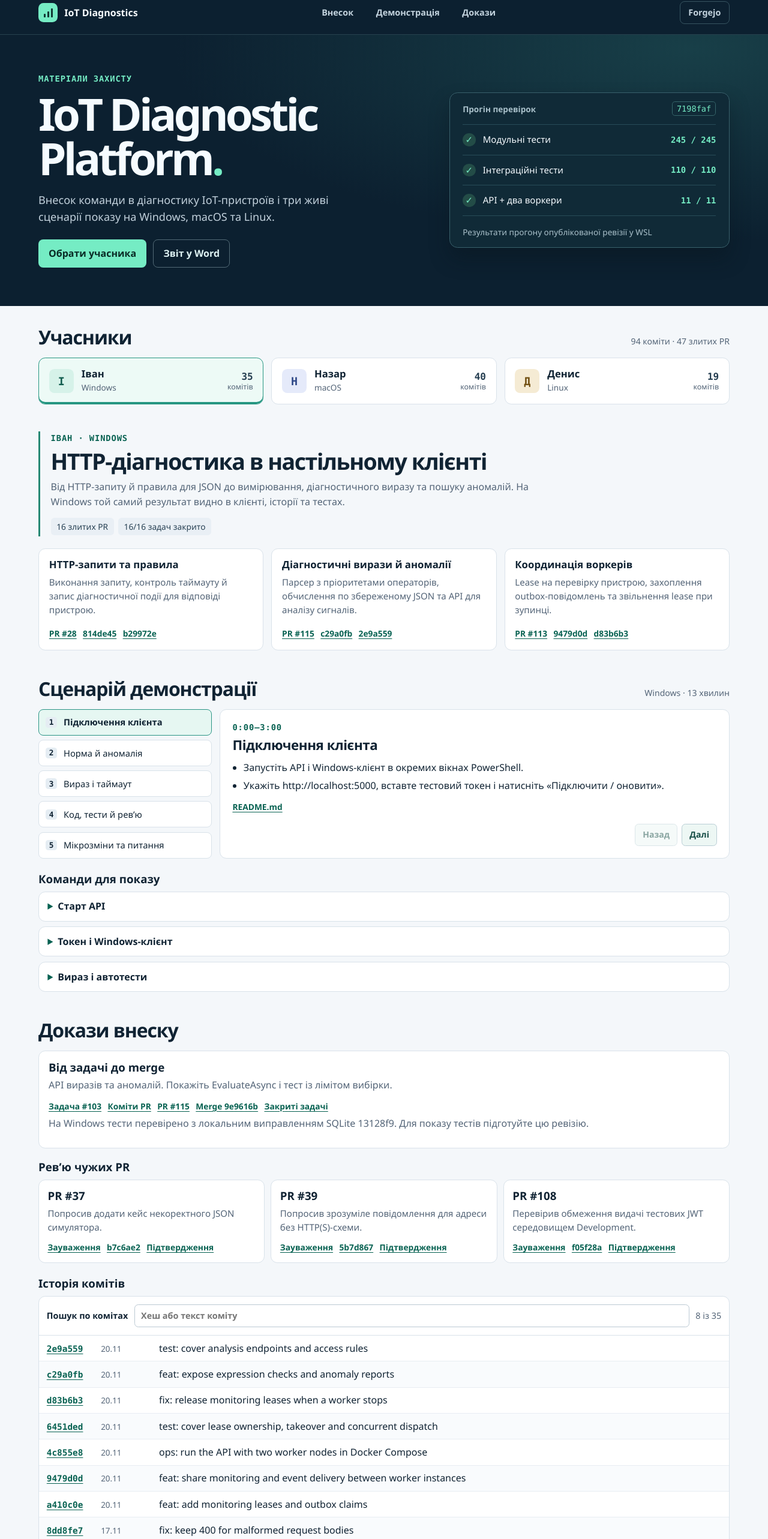
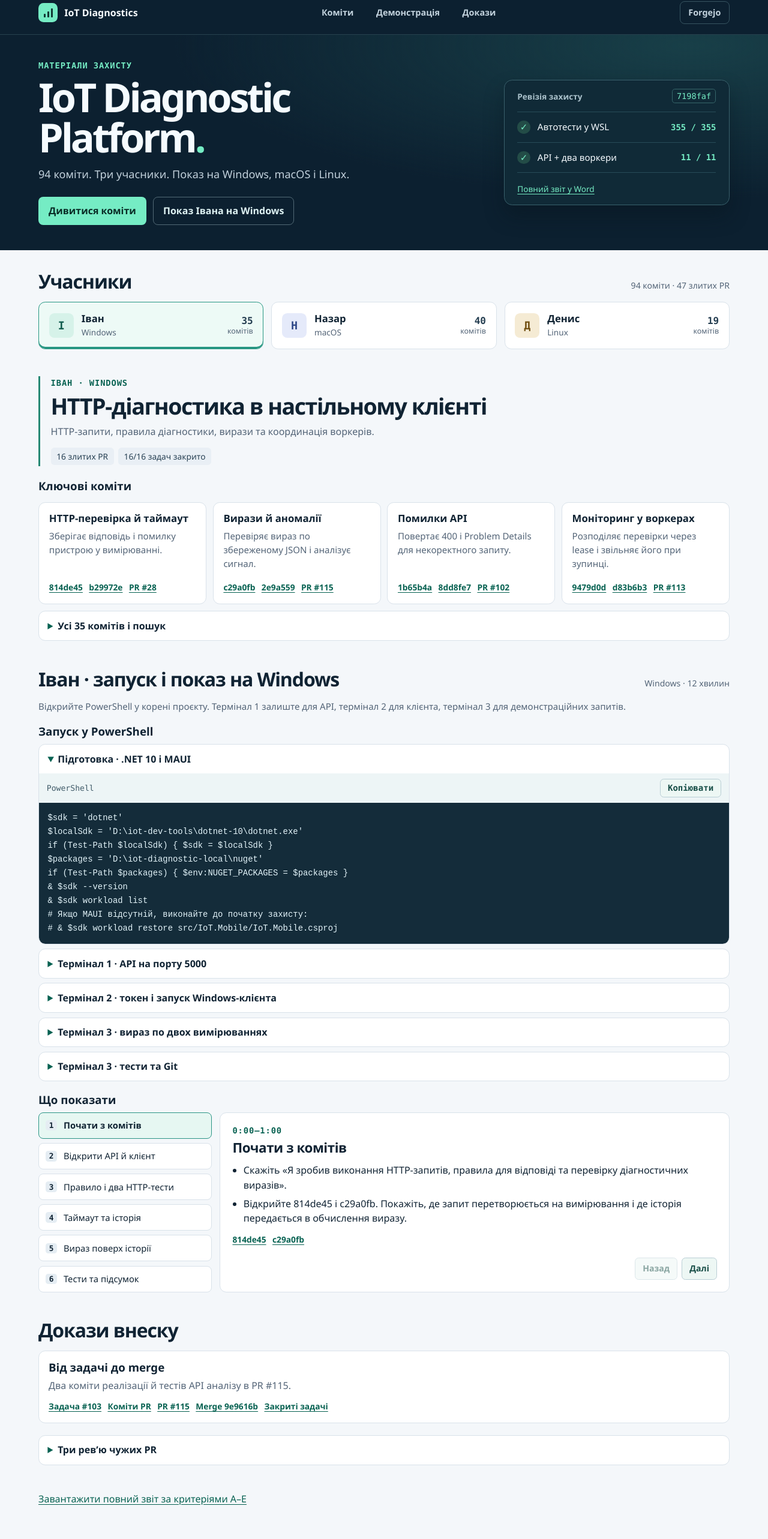
Before and after one commit to IvanBorovykov/mpp-defense, a plain HTML site: page iot-android/index.html in a window 1280 px wide. Shown: the part 15-2580 px from the top of the page at 60% size. Drawn offline with Linux system fonts and the light colour scheme.

Commit message:
Lead with commits and expand Ivan Windows demo

```diff
--- a/iot-android/app.js
+++ b/iot-android/app.js
@@ -55,9 +55,10 @@ function renderStage() {
   get('next-stage').disabled = step === stages.length - 1;
 }
 
-function renderCommands(commands) {
-  get('commands').replaceChildren(...commands.map(({ title, platform, text }) => {
+function renderCommands(commands, openFirst) {
+  get('commands').replaceChildren(...commands.map(({ title, platform, text }, index) => {
     const details = element('details');
+    details.open = openFirst && index === 0;
     const bar = element('div', '', 'cmd-head');
     const copy = element('button', 'Копіювати', 'copy');
     const code = element('code', text);
@@ -121,7 +122,11 @@ function select(key, updateUrl = true) {
   get('person-intro').textContent = person.intro;
   get('person-metrics').replaceChildren(element('span', `${person.prs} злитих PR`), element('span', `${person.tasks} задач закрито`));
   get('work').replaceChildren(...facts(person.work, 'work-card'));
-  get('demo-info').textContent = `${person.platform} · 13 хвилин`;
+  get('archive-title').textContent = `Усі ${person.commits.length} комітів і пошук`;
+  get('demo-title').textContent = key === 'ivan' ? 'Іван · запуск і показ на Windows' : 'Сценарій демонстрації';
+  get('demo-info').textContent = `${person.platform} · ${person.duration}`;
+  get('demo-note').textContent = person.note;
+  get('commands-title').textContent = key === 'ivan' ? 'Запуск у PowerShell' : 'Команди';
   get('stages').replaceChildren(...person.stages.map(({ title }, index) => {
     const item = element('li');
     const button = element('button');
@@ -132,12 +137,11 @@ function select(key, updateUrl = true) {
     return item;
   }));
   renderStage();
-  renderCommands(person.commands);
+  renderCommands(person.commands, key === 'ivan');
   get('primary-chain').replaceChildren(
     element('h3', 'Від задачі до merge'),
     element('p', person.chain.detail),
-    links([...person.chain.links, ['Закриті задачі', person.issuesUrl]]),
-    element('p', person.note)
+    links([...person.chain.links, ['Закриті задачі', person.issuesUrl]])
   );
   get('reviews').replaceChildren(...facts(person.reviews, 'review'));
   renderCommits();
--- a/iot-android/index.html
+++ b/iot-android/index.html
@@ -6,9 +6,9 @@
   <meta name="theme-color" content="#0c2030">
   <meta name="description" content="Особистий внесок Івана, Назара й Дениса в IoT Diagnostic Platform. Коміти, рев’ю та сценарії захисту на Windows, macOS і Linux.">
   <title>IoT Diagnostic Platform · Матеріали захисту</title>
-  <link rel="stylesheet" href="./styles.css">
-  <script defer src="./evidence.js"></script>
-  <script defer src="./app.js"></script>
+  <link rel="stylesheet" href="./styles.css?v=commits">
+  <script defer src="./evidence.js?v=commits"></script>
+  <script defer src="./app.js?v=commits"></script>
 </head>
 <body>
   <a class="skip" href="#participants">До учасників</a>
@@ -16,7 +16,7 @@
     <div class="frame header-inner">
       <a href="./" class="brand"><span class="brand-mark" aria-hidden="true"><i></i><i></i><i></i></span> IoT Diagnostics</a>
       <nav aria-label="Розділи матеріалів">
-        <a href="#contribution">Внесок</a>
+        <a href="#commits">Коміти</a>
         <a href="#demo">Демонстрація</a>
         <a href="#evidence">Докази</a>
       </nav>
@@ -29,19 +29,18 @@
       <div class="frame hero-layout">
         <div>
           <p class="kicker">Матеріали захисту</p>
-          <h1 id="title">IoT Diagnostic<br>Platform<span>.</span></h1>
-          <p class="hero-copy">Внесок команди в діагностику IoT-пристроїв і три живі сценарії показу на Windows, macOS та Linux.</p>
+          <h1 id="title">IoT Diagnostic Platform<span>.</span></h1>
+          <p class="hero-copy">94 коміти. Три учасники. Показ на Windows, macOS і Linux.</p>
           <div class="hero-actions">
-            <a class="primary" href="#participants">Обрати учасника</a>
-            <a class="secondary" href="./iot-defense-report.docx" download>Звіт у Word</a>
+            <a class="primary" href="#commits">Дивитися коміти</a>
+            <a class="secondary" href="?participant=ivan#demo">Показ Івана на Windows</a>
           </div>
         </div>
-        <aside class="verification" aria-label="Результати перевірки">
-          <div class="verification-head"><span>Прогін перевірок</span><a href="https://git.cvv-sandbox.eu.cc/Nazar/iot-diagnostic/commit/7198faf5999718bc87c5e4a0b99be4c6899aee0d">7198faf</a></div>
-          <div class="test-row"><span class="check" aria-hidden="true">✓</span><span>Модульні тести</span><strong>245 / 245</strong></div>
-          <div class="test-row"><span class="check" aria-hidden="true">✓</span><span>Інтеграційні тести</span><strong>110 / 110</strong></div>
+        <aside class="verification" aria-label="Опублікована ревізія">
+          <div class="verification-head"><span>Ревізія захисту</span><a href="https://git.cvv-sandbox.eu.cc/Nazar/iot-diagnostic/commit/7198faf5999718bc87c5e4a0b99be4c6899aee0d">7198faf</a></div>
+          <div class="test-row"><span class="check" aria-hidden="true">✓</span><span>Автотести у WSL</span><strong>355 / 355</strong></div>
           <div class="test-row"><span class="check" aria-hidden="true">✓</span><span>API + два воркери</span><strong>11 / 11</strong></div>
-          <div class="verification-foot">Результати прогону опублікованої ревізії у WSL</div>
+          <div class="verification-foot"><a href="./iot-defense-report.docx" download>Повний звіт у Word</a></div>
         </aside>
       </div>
     </section>
@@ -66,11 +65,26 @@
             <p id="person-intro"></p>
             <div id="person-metrics" class="metrics"></div>
           </div>
-          <div id="work" class="work-grid"></div>
+          <div id="commits" class="commit-section">
+            <div class="section-lead"><h3>Ключові коміти</h3></div>
+            <div id="work" class="work-grid"></div>
+            <details class="archive">
+              <summary id="archive-title">Уся історія комітів</summary>
+              <div class="commit-panel">
+                <div class="searchbar"><label for="commit-search">Пошук</label><input type="search" id="commit-search" placeholder="Хеш або текст коміту" autocomplete="off"><output id="commit-count" for="commit-search"></output></div>
+                <ul id="commit-list" class="commits" aria-label="Коміти учасника"></ul>
+                <button type="button" id="expand-commits" class="expand">Усі коміти</button>
+              </div>
+            </details>
+          </div>
         </section>
 
         <section id="demo" class="report-section" aria-labelledby="demo-title">
           <div class="section-lead"><h2 id="demo-title">Сценарій демонстрації</h2><span id="demo-info"></span></div>
+          <p id="demo-note" class="demo-note"></p>
+          <h3 id="commands-title" class="commands-heading">Команди для запуску</h3>
+          <div id="commands" class="commands"></div>
+          <h3 class="stages-heading">Що показати</h3>
           <div class="demo-grid">
             <ol class="stage-list" id="stages" aria-label="Етапи виступу"></ol>
             <div class="stage" id="stage-panel">
@@ -81,34 +95,16 @@
               <div class="stage-nav"><button type="button" id="prev-stage">Назад</button><button type="button" id="next-stage">Далі</button></div>
             </div>
           </div>
-          <h3 class="commands-heading">Команди для показу</h3>
-          <div id="commands" class="commands"></div>
         </section>
 
         <section id="evidence" class="report-section" aria-labelledby="evidence-title">
           <div class="section-lead"><h2 id="evidence-title">Докази внеску</h2></div>
           <div id="primary-chain" class="chain"></div>
-          <h3>Рев’ю чужих PR</h3>
-          <div id="reviews" class="reviews"></div>
-          <h3 class="commits-heading">Історія комітів</h3>
-          <div class="commit-panel">
-            <div class="searchbar"><label for="commit-search">Пошук по комітах</label><input type="search" id="commit-search" placeholder="Хеш або текст коміту" autocomplete="off"><output id="commit-count" for="commit-search"></output></div>
-            <ul id="commit-list" class="commits" aria-label="Коміти учасника"></ul>
-            <button type="button" id="expand-commits" class="expand">Усі коміти</button>
-          </div>
+          <details class="archive"><summary>Три рев’ю чужих PR</summary><div id="reviews" class="reviews"></div></details>
         </section>
       </div>
 
-      <section id="rubric" class="report-section" aria-labelledby="rubric-title">
-        <div class="section-lead"><h2 id="rubric-title">Критерії захисту</h2></div>
-        <div class="rubrics">
-          <details><summary><b>A</b> Процес роботи</summary><p>Історія <code>main</code>, задачі, робочі гілки та README. Дати здачі проміжних етапів і зауваження викладача підтверджуються матеріалами курсу.</p></details>
-          <details><summary><b>B</b> Особистий внесок</summary><p>У кожного учасника є ланцюг від задачі до merge, кількість закритих задач і три рев’ю з посиланнями на зауваження, виправлення та повторну перевірку.</p></details>
-          <details><summary><b>C</b> Перевірки та дані</summary><p>Покажіть запит у своїй ОС, підсумок тестів і приймальний прогін. Поріг CI — 80%. Для C4 беріть актуальну кількість critical і major та проаналізованих рядків із SonarQube. Для C5 відкрийте схему і транзакції SQLite.</p><div class="evidence-links"><a href="https://git.cvv-sandbox.eu.cc/Nazar/iot-diagnostic/actions/runs/61">Прогін CI</a><a href="https://git.cvv-sandbox.eu.cc/Nazar/iot-diagnostic/actions/runs/62">SonarQube</a><a href="https://git.cvv-sandbox.eu.cc/Nazar/iot-diagnostic/src/branch/main/DATA_MODEL.md">Модель даних</a></div></details>
-          <details><summary><b>D</b> Складність рішення</summary><p>Іван пояснює обчислення діагностичного виразу, Назар — узгодженість даних і outbox, Денис — підтвердження інциденту та бюджет SLA.</p></details>
-          <details><summary><b>E</b> Запитання, правки та запуск</summary><p>Останній етап кожного сценарію містить дві мікрозміни й спосіб перевірки. Команди запуску та підготовки даних наведені над доказами внеску.</p></details>
-        </div>
-      </section>
+      <p class="report-section more"><a href="./iot-defense-report.docx" download>Завантажити повний звіт за критеріями A–E</a></p>
     </div>
   </main>
 
--- a/iot-android/styles.css
+++ b/iot-android/styles.css
@@ -37,10 +37,10 @@ section[id] { scroll-margin-top: 1.25rem; }
 .header-inner nav a:hover, .repo-link:hover { color: var(--accent); }
 .repo-link { border: 1px solid #375461; padding: .45rem .85rem; border-radius: .5rem; }
 .hero { background: radial-gradient(ellipse at 90% 5%, #183f48 0, transparent 53%), var(--navy); color: #f5fbff; }
-.hero-layout { display: grid; grid-template-columns: minmax(0, 1.12fr) minmax(20rem, .88fr); gap: clamp(2rem, 7vw, 6rem); align-items: center; padding-block: clamp(2.8rem, 5vw, 4.45rem); }
+.hero-layout { display: grid; grid-template-columns: minmax(0, 1.3fr) minmax(18rem, .7fr); gap: clamp(1.7rem, 6vw, 5rem); align-items: center; padding-block: clamp(1.85rem, 4vw, 2.65rem); }
 .kicker { color: var(--teal); font: 650 .86rem/1.35 var(--mono); letter-spacing: .065em; text-transform: uppercase; }
 .hero .kicker { color: var(--accent); }
-h1 { font-size: clamp(2.75rem, 5.8vw, 5.1rem); line-height: .99; letter-spacing: -.065em; margin: .8rem 0 1.15rem; font-weight: 760; }
+h1 { font-size: clamp(2.55rem, 5.2vw, 4.55rem); line-height: 1; letter-spacing: -.062em; margin: .65rem 0 .85rem; font-weight: 760; }
 h1 span { color: var(--accent); }
 .hero-copy { max-width: 34rem; color: #c2d1dc; font-size: clamp(1rem, 1.45vw, 1.13rem); }
 .hero-actions { display: flex; flex-wrap: wrap; gap: .7rem; margin-top: 1.5rem; }
@@ -53,6 +53,7 @@ h1 span { color: var(--accent); }
 .verification-head, .verification-foot { min-height: 3.3rem; padding-block: .8rem; font-size: .85rem; display: flex; align-items: center; color: #aac1cb; }
 .verification-head { justify-content: space-between; border-bottom: 1px solid #274c58; font-weight: 700; }
 .verification-head a { color: var(--accent); font: .85rem var(--mono); border: 1px solid #36666a; border-radius: .3rem; padding: .2rem .45rem; text-decoration: none; }
+.verification-foot a { color: var(--accent); }
 .test-row { display: grid; align-items: center; grid-template-columns: 1.55rem minmax(0, 1fr) auto; gap: .55rem; padding: .82rem 0; border-bottom: 1px solid #274c58; font-size: .94rem; }
 .test-row strong { color: var(--accent); font: 600 .87rem var(--mono); white-space: nowrap; }
 .check { color: var(--accent); text-align: center; background: #234c47; border-radius: 50%; width: 1.35rem; height: 1.35rem; line-height: 1.35rem; }
@@ -78,11 +79,12 @@ h1 span { color: var(--accent); }
 .person-summary > p:not(.kicker) { max-width: 50rem; color: var(--muted); }
 .metrics { display: flex; flex-wrap: wrap; gap: .45rem; margin-top: .85rem; }
 .metrics span { border-radius: .35rem; padding: .25rem .6rem; background: #e9eff5; color: #274053; font-size: .86rem; }
-.work-grid { display: grid; grid-template-columns: repeat(3, minmax(0, 1fr)); gap: .8rem; margin-top: 1.2rem; }
-.work-card, .stage, .commands details, .review, .chain, .commit-panel, .rubrics details { background: #fff; border: 1px solid var(--line); border-radius: .7rem; }
+.commit-section { margin-top: 1.35rem; scroll-margin-top: 1rem; }
+.work-grid { display: grid; grid-template-columns: repeat(auto-fit, minmax(min(14rem, 100%), 1fr)); gap: .65rem; }
+.work-card, .stage, .commands details, .review, .chain, .commit-panel, .archive { background: #fff; border: 1px solid var(--line); border-radius: .7rem; }
 .work-card { display: flex; flex-direction: column; justify-content: space-between; gap: 1rem; padding: 1.05rem; }
 .work-card h3 { font-size: 1.05rem; margin-bottom: .5rem; }
-.work-card p, .review p, .rubrics p { color: var(--muted); font-size: .94rem; }
+.work-card p, .review p, .demo-note { color: var(--muted); font-size: .94rem; }
 .evidence-links { display: flex; flex-wrap: wrap; gap: .38rem .65rem; }
 .evidence-links a { font-size: .86rem; font-weight: 650; }
 .demo-grid { display: grid; grid-template-columns: minmax(12rem, .34fr) minmax(0, 1fr); gap: .85rem; }
@@ -97,10 +99,13 @@ h1 span { color: var(--accent); }
 .stage-nav { display: flex; justify-content: flex-end; gap: .45rem; margin-top: auto; padding-top: 1rem; }
 .stage-nav button, .copy, .expand { border: 1px solid #b9ced5; color: #164d46; background: #edf7f4; border-radius: .4rem; padding: .4rem .75rem; font-weight: 650; font-size: .88rem; }
 .stage-nav button:hover:not(:disabled), .copy:hover, .expand:hover { border-color: #2a9485; }
-.commands-heading, .commits-heading { margin-top: 1.45rem; margin-bottom: .65rem; }
-.commands, .rubrics { display: grid; gap: .55rem; }
-.commands summary, .rubrics summary { cursor: pointer; padding: .72rem .9rem; font-weight: 660; }
-.commands summary::marker, .rubrics summary::marker { color: var(--teal); }
+.commands-heading, .stages-heading { margin-top: 1.2rem; margin-bottom: .65rem; }
+.commands { display: grid; grid-template-columns: minmax(0, 1fr); gap: .45rem; }
+.commands summary, .archive summary { cursor: pointer; padding: .72rem .9rem; font-weight: 660; }
+.commands summary::marker, .archive summary::marker { color: var(--teal); }
+.archive { margin-top: .7rem; }
+.archive .commit-panel { border-radius: 0 0 .7rem .7rem; border-width: 1px 0 0; }
+.archive .reviews { padding: 0 .7rem .7rem; margin-top: 0; }
 .cmd-head { display: flex; align-items: center; gap: .65rem; justify-content: space-between; padding: .55rem .8rem; background: #edf5f6; color: #405b69; font: .82rem var(--mono); }
 .commands pre { padding: .9rem; margin: 0; color: #e3f4fa; background: #142c3a; border-radius: 0 0 .65rem .65rem; overflow-x: auto; font: .87rem/1.58 var(--mono); }
 .chain { padding: 1rem; margin-bottom: 1.25rem; }
@@ -118,9 +123,6 @@ h1 span { color: var(--accent); }
 .commits time { color: var(--muted); font-size: .84rem; }
 .empty { padding: .85rem; color: var(--muted); }
 .expand { margin: .75rem .8rem; }
-.rubrics details p { padding: 0 .9rem .7rem; }
-.rubrics details .evidence-links { padding: 0 .9rem .8rem; }
-.rubrics b { margin-right: .4rem; color: var(--teal); font-family: var(--mono); }
 .notice { margin-top: 1rem; padding: .85rem; background: #ecf6f4; }
 .footer { background: var(--navy); color: #bdcdd6; }
 .footer-inner { display: flex; flex-wrap: wrap; gap: .5rem 1.4rem; justify-content: space-between; padding-block: 1.4rem; font-size: .88rem; }
```
Also changed, not shown: iot-android/evidence.js.
